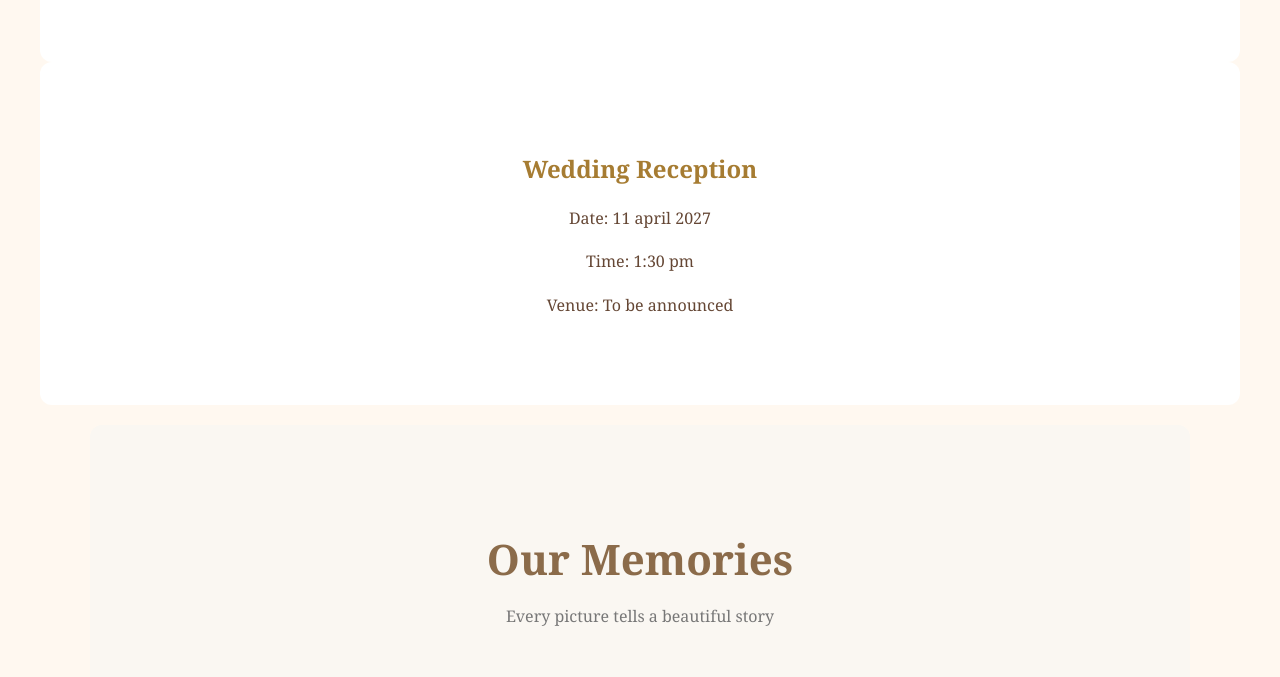
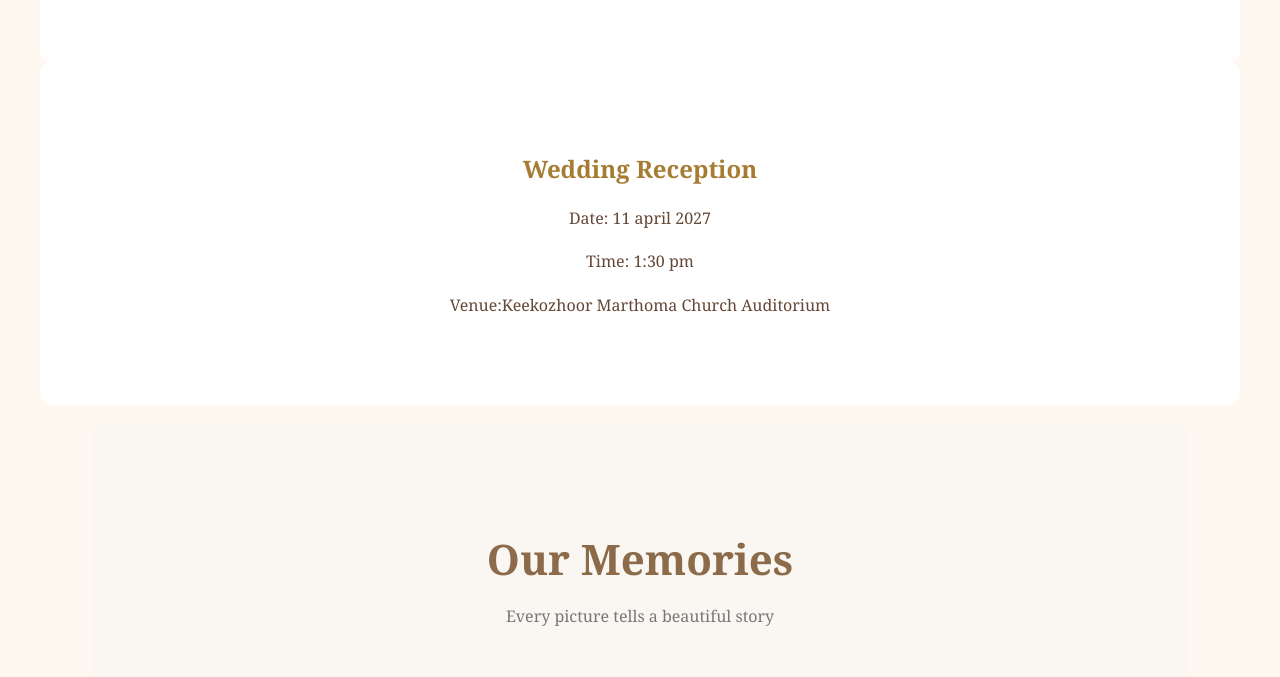
Before and after one commit to rijumonachan712-cmyk/shyju-rincy-wedding, a plain HTML site: page index.html in a window 1280 px wide. Shown: the part 1525-2202 px from the top of the page. Drawn offline with Linux system fonts and the light colour scheme.

Commit message:
Revise wedding invitation content and details
Updated wedding invitation details including reception venue and event timings.

```diff
--- a/index.html
+++ b/index.html
@@ -106,7 +106,7 @@
     <h2>Wedding Reception</h2>
     <p>Date: 11 april 2027<p>
     <p>Time: 1:30 pm</p>
-    <p>Venue: To be announced</p>
+    <p>Venue:Keekozhoor Marthoma Church Auditorium </p>
 </section>
 
 
```
